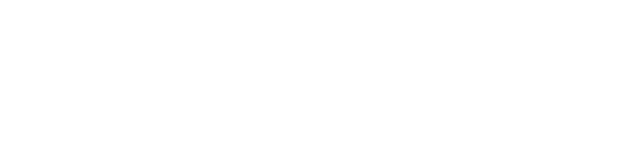
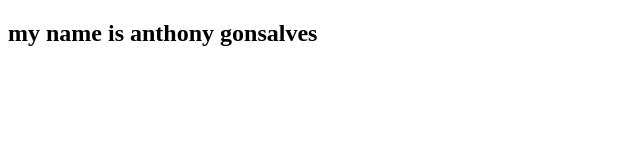
Before and after one commit to Satyajit-dandi/nerva, a plain HTML site: page index.html in a window 1280 px wide. Shown: the whole page, without its empty margins (0-640 px from the left). Drawn offline with Linux system fonts and the light colour scheme.

Commit message:
header structure completed

```diff
--- a/index.html
+++ b/index.html
@@ -5,8 +5,13 @@
     <meta http-equiv="X-UA-Compatible" content="IE=edge">
     <meta name="viewport" content="width=device-width, initial-scale=1.0">
     <title>Document</title>
+    <link rel="stylesheet" href="style.css">
 </head>
 <body>
-
+    <header>
+        <nav>
+            <h1>my name is anthony gonsalves</h1>
+        </nav>
+    </header>
 </body>
 </html>
```
Also changed, not shown: 2 other files.
